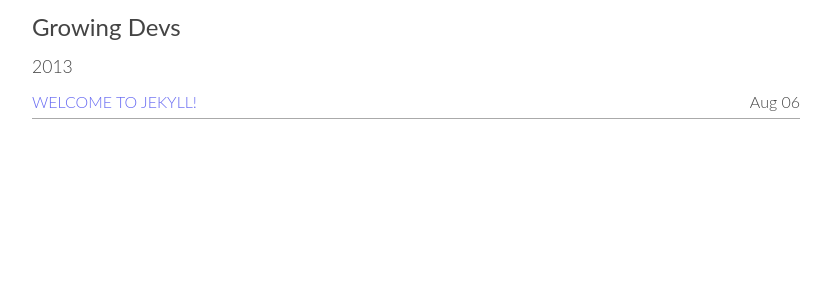
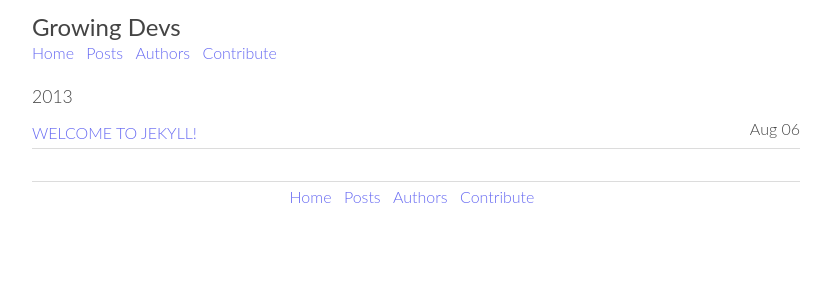
Before and after one commit to growingdevs/growingdevs.github.io, a Jekyll site: the page built from posts.html, in a window 1280 px wide. Shown: the top 300 px of the page, without its empty margins (224-1054 px from the left). Built offline with Jekyll 4.4.1, drawn with Linux system fonts in a browser that asks for light colours; comment, search, counter and statistics services are not loaded.

Commit message:
adds primary navigation and footer navigation

```diff
--- a/_config.yml
+++ b/_config.yml
@@ -4,3 +4,10 @@ pygments: false
 lsi: false
 safe: true
 exclude: ['tasks', '.ruby-version', 'README.md']
+authors:
+  -
+    id: drjekyll
+    name: Doctor Jekyll
+  -
+    id: tpitale
+    name: Tony Pitale
--- a/_layouts/application.html
+++ b/_layouts/application.html
@@ -17,11 +17,29 @@
     <div class="container">
       <header>
         <h1>{{ site.name }}</h1>
+        <nav>
+          <ul>
+            <li><a href="/">Home</a></li>
+            <li><a href="/posts.html">Posts</a></li>
+            <li><a href="/authors.html">Authors</a></li>
+            <li><a href="https://github.com/growingdevs/growingdevs.github.io">Contribute</a></li>
+            <!-- <li><a href="/about/">About</a></li> -->
+          </ul>
+        </nav>
       </header>
 
       {{ content }}
 
       <footer>
+        <nav>
+          <ul>
+            <li><a href="/">Home</a></li>
+            <li><a href="/posts.html">Posts</a></li>
+            <li><a href="/authors.html">Authors</a></li>
+            <li><a href="https://github.com/growingdevs/growingdevs.github.io">Contribute</a></li>
+            <!-- <li><a href="/about/">About</a></li> -->
+          </ul>
+        </nav>
       </footer>
     </div>
 
--- a/stylesheets/application.css
+++ b/stylesheets/application.css
@@ -63,6 +63,9 @@ article, aside, details, figcaption, figure, footer, header, hgroup, menu, nav,
   display: block;
 }
 
+/* 333 */
+/* 666 */
+/* 999 */
 /* line 7, ../_sass/application.scss */
 * {
   -webkit-box-sizing: border-box;
@@ -81,133 +84,182 @@ a {
   color: #6669f2;
   text-decoration: none;
 }
+/* line 22, ../_sass/application.scss */
+a:hover {
+  text-decoration: underline;
+}
 
-/* line 23, ../_sass/application.scss */
+/* line 27, ../_sass/application.scss */
 .container {
   width: 100%;
   padding: 0 1em;
   margin: 0 auto;
 }
 @media only screen and (min-width: 769px) {
-  /* line 23, ../_sass/application.scss */
+  /* line 27, ../_sass/application.scss */
   .container {
     padding: 0;
     width: 768px;
   }
 }
 
-/* line 36, ../_sass/application.scss */
+/* line 39, ../_sass/application.scss */
+nav {
+  text-align: center;
+}
+/* line 43, ../_sass/application.scss */
+nav ul li {
+  padding: 0.25em 0;
+  padding-right: 0.5em;
+  text-align: center;
+  display: inline-block;
+}
+
+/* line 54, ../_sass/application.scss */
 header {
   margin-top: 1em;
 }
-/* line 39, ../_sass/application.scss */
+/* line 57, ../_sass/application.scss */
 header h1 {
   font-weight: 400;
   font-size: 1.5em;
   text-align: center;
 }
 @media only screen and (min-width: 481px) {
-  /* line 39, ../_sass/application.scss */
+  /* line 57, ../_sass/application.scss */
   header h1 {
     text-align: left;
   }
 }
+@media only screen and (min-width: 481px) {
+  /* line 69, ../_sass/application.scss */
+  header nav {
+    text-align: left;
+  }
+}
 
-/* line 53, ../_sass/application.scss */
+/* line 77, ../_sass/application.scss */
 p.intro {
   margin: 1em 0 2em 0;
   line-height: 1.2em;
 }
 
-/* line 59, ../_sass/application.scss */
+/* line 83, ../_sass/application.scss */
 article {
   margin: 1em 0;
 }
-/* line 63, ../_sass/application.scss */
+/* line 87, ../_sass/application.scss */
 article h1 {
   font-size: 1.2em;
   font-weight: normal;
   margin: .25em 0 0 0;
 }
-/* line 68, ../_sass/application.scss */
+/* line 92, ../_sass/application.scss */
 article h1 a {
   text-transform: uppercase;
 }
 @media only screen and (min-width: 481px) {
-  /* line 63, ../_sass/application.scss */
+  /* line 87, ../_sass/application.scss */
   article h1 {
     margin: 1em 0 0 0;
   }
 }
-/* line 77, ../_sass/application.scss */
+/* line 101, ../_sass/application.scss */
 article span.created-at {
   display: block;
   text-align: center;
 }
 @media only screen and (min-width: 481px) {
-  /* line 77, ../_sass/application.scss */
+  /* line 101, ../_sass/application.scss */
   article span.created-at {
     float: right;
   }
 }
-/* line 86, ../_sass/application.scss */
+/* line 110, ../_sass/application.scss */
 article span.author {
   display: block;
   margin-bottom: 1em;
 }
-/* line 91, ../_sass/application.scss */
+/* line 115, ../_sass/application.scss */
 article span.author em {
   color: #aaaaaa;
   font-style: italic;
 }
-/* line 97, ../_sass/application.scss */
+/* line 121, ../_sass/application.scss */
 article p {
   margin-bottom: 1em;
 }
-/* line 101, ../_sass/application.scss */
+/* line 125, ../_sass/application.scss */
 article p.summary {
   margin-bottom: 0.25em;
 }
-/* line 105, ../_sass/application.scss */
+/* line 129, ../_sass/application.scss */
 article pre {
   margin-bottom: 1em;
 }
-/* line 113, ../_sass/application.scss */
+/* line 137, ../_sass/application.scss */
 article ul.tags:before {
   font-size: 80%;
   content: 'tags: ';
 }
-/* line 118, ../_sass/application.scss */
+/* line 142, ../_sass/application.scss */
 article ul.tags li {
   font-size: 80%;
   display: inline;
   color: #aaaaaa;
 }
 
-/* line 137, ../_sass/application.scss */
+/* line 157, ../_sass/application.scss */
+ul.years li.year {
+  border-bottom: 1px solid gainsboro;
+}
+/* line 164, ../_sass/application.scss */
 ul.years li.year h3 {
   font-size: 110%;
   text-align: center;
   margin: 1em 0 0.5em 0;
 }
 @media only screen and (min-width: 481px) {
-  /* line 137, ../_sass/application.scss */
+  /* line 164, ../_sass/application.scss */
   ul.years li.year h3 {
     text-align: left;
   }
 }
-/* line 148, ../_sass/application.scss */
-ul.years li.year ul.posts li {
+/* line 176, ../_sass/application.scss */
+ul.years li.year ul.posts li a {
+  display: block;
+  margin-right: 10%;
   padding: 0.25em 0;
-  border-bottom: 1px solid #aaaaaa;
-}
-/* line 152, ../_sass/application.scss */
-ul.years li.year ul.posts li a {
   text-transform: uppercase;
 }
-/* line 156, ../_sass/application.scss */
+/* line 183, ../_sass/application.scss */
 ul.years li.year ul.posts li span.created-at {
   float: right;
+}
+
+/* line 192, ../_sass/application.scss */
+ul.authors {
+  margin-top: 1em;
+}
+/* line 195, ../_sass/application.scss */
+ul.authors li {
+  border-bottom: 1px solid gainsboro;
+}
+/* line 198, ../_sass/application.scss */
+ul.authors li:last-child {
+  border-bottom: none;
+}
+/* line 202, ../_sass/application.scss */
+ul.authors li a {
+  display: block;
+  padding: 0.25em 0;
+  text-transform: uppercase;
+}
+
+/* line 212, ../_sass/application.scss */
+footer {
+  margin-top: 2em;
+  border-top: 1px solid gainsboro;
 }
 
 /* Prism
```
Also changed, not shown: _sass/_config.scss (+12 -0 lines), _sass/application.scss (+56 -5 lines), authors.html (added, +12 -0 lines).
